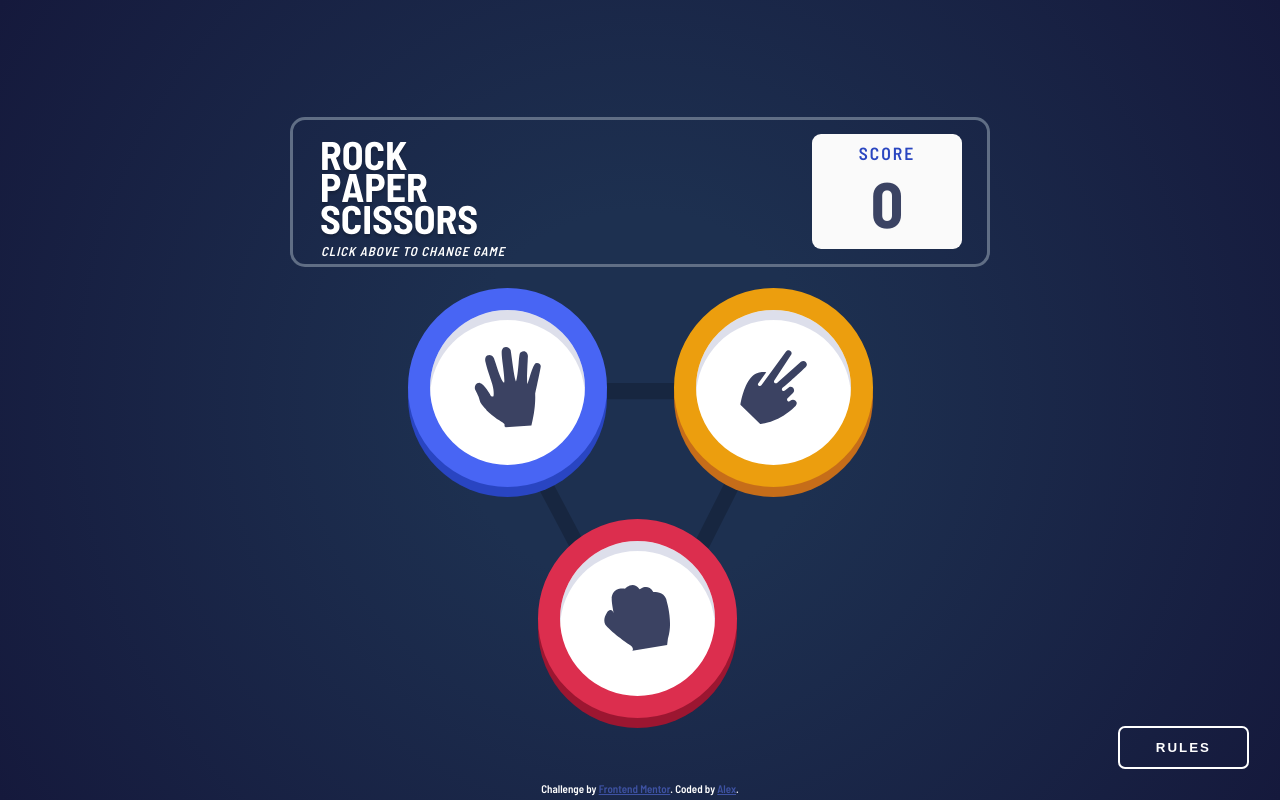
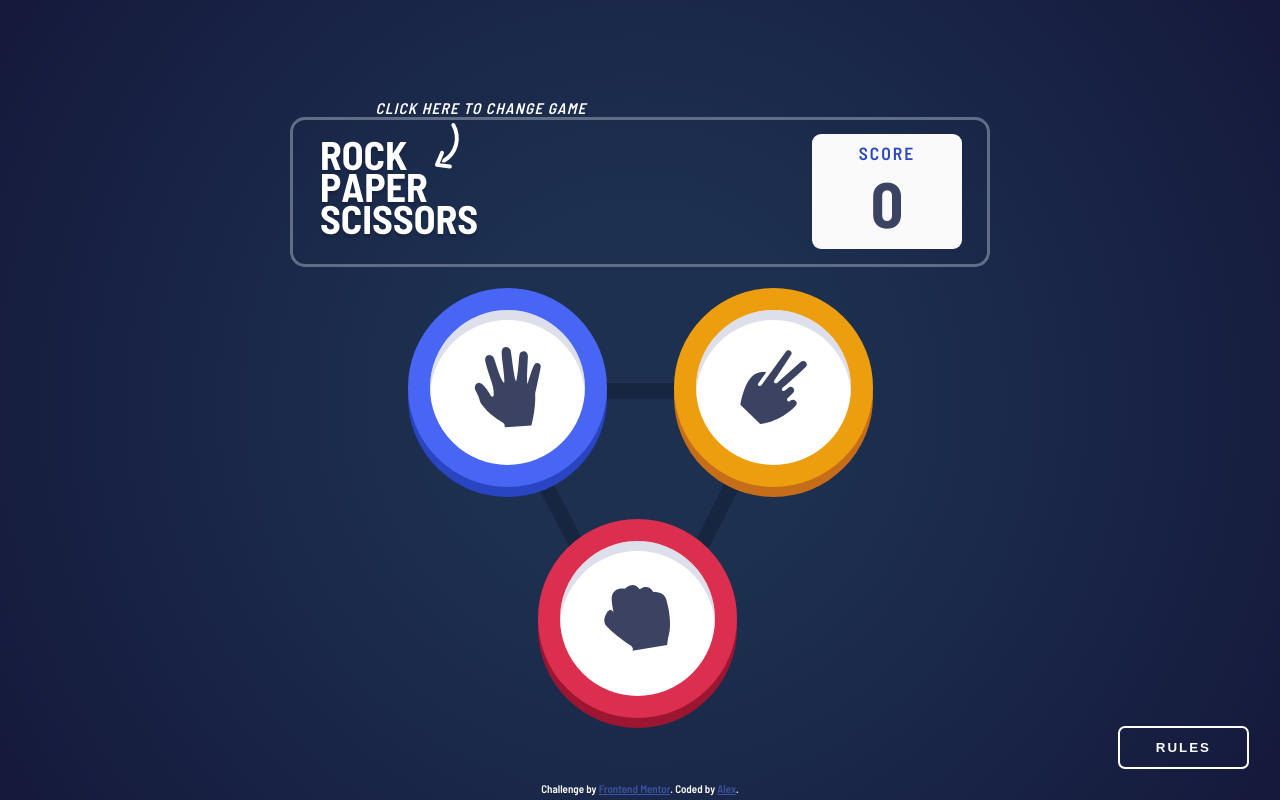
Before and after one commit to ByKyZo/FM-CHALLENGE-RPS, a plain HTML site: page index.html in a window 1280 px wide. Drawn offline with Linux system fonts and the light colour scheme.

Commit message:
Add files via upload

```diff
--- a/app.js
+++ b/app.js
@@ -56,6 +56,8 @@ game.addEventListener("click", (e) => {
 
         switchGame.classList.toggle("active")
 
+        document.querySelector(".indicator").classList.add("d-none");
+
         if (switchGame.classList.contains("active")){
 
             if (fightArea.classList.contains("d-none")){
@@ -77,7 +79,7 @@ game.addEventListener("click", (e) => {
     }
 
 })
-
+// WIN CONDITION
 function startFight () {
 
     displayFight();
--- a/index.html
+++ b/index.html
@@ -32,7 +32,10 @@
 
       </div>
 
-      <span class="indicator">click above to change game</span>
+      <span class="indicator">
+        click here to change game
+        <img src="./images/right.svg" alt="">
+      </span>
 
       <div class="game__header__score">
 
--- a/scss/_animations.scss
+++ b/scss/_animations.scss
@@ -65,22 +65,6 @@
         0 0 0 210px rgba(255,255,255, .04);
     }
 }
-// 0%{
-//     transform: scale(1.3);
-//     box-shadow:
-//     inset 0 10px 0 rgba(187, 191, 216, .5),
-//     0 0 0 60px rgba(255,255,255, .06),
-//     0 0 0 125px rgba(255,255,255, .04),
-//     0 0 0 200px rgba(255,255,255, .02);
-// }
-// 100%{
-//     transform: scale(1.3);
-//     box-shadow:
-//     inset 0 10px 0 rgba(187, 191, 216, .5),
-//     0 0 0 70px rgba(255,255,255, .08),
-//     0 0 0 135px rgba(255,255,255, .06),
-//     0 0 0 210px rgba(255,255,255, .04);
-// }
 
 @keyframes winAnimationMobile{
     0%{
@@ -118,3 +102,12 @@
         transform: scale(1);
     }
 }
+
+@keyframes indicatorAnimation {
+    0%{
+        transform: rotateZ(0) scale(0);
+    }
+    100%{
+        transform: rotateZ(360deg) scale(1.2);
+    }
+}
--- a/scss/main.scss
+++ b/scss/main.scss
@@ -192,9 +192,18 @@
 
 .indicator{
     position: absolute;
-    bottom: 5px;
-    font-size: 0.6rem;
+    top: -20px;
+    font-size: 0.8rem;
     letter-spacing: 1px;
-    left: 28px;
+    left: 100px;
     font-style: italic;
+    transform: scale(0);
+    animation: 0.5s 3s indicatorAnimation forwards;
+    img{
+        width: 20%;
+        position: absolute;
+        bottom: -43px;
+        left: 42px;
+        transform: rotateZ(150deg);
+    }
 }
```
Also changed, not shown: images/right.svg (added), style.css, 1 other file.
